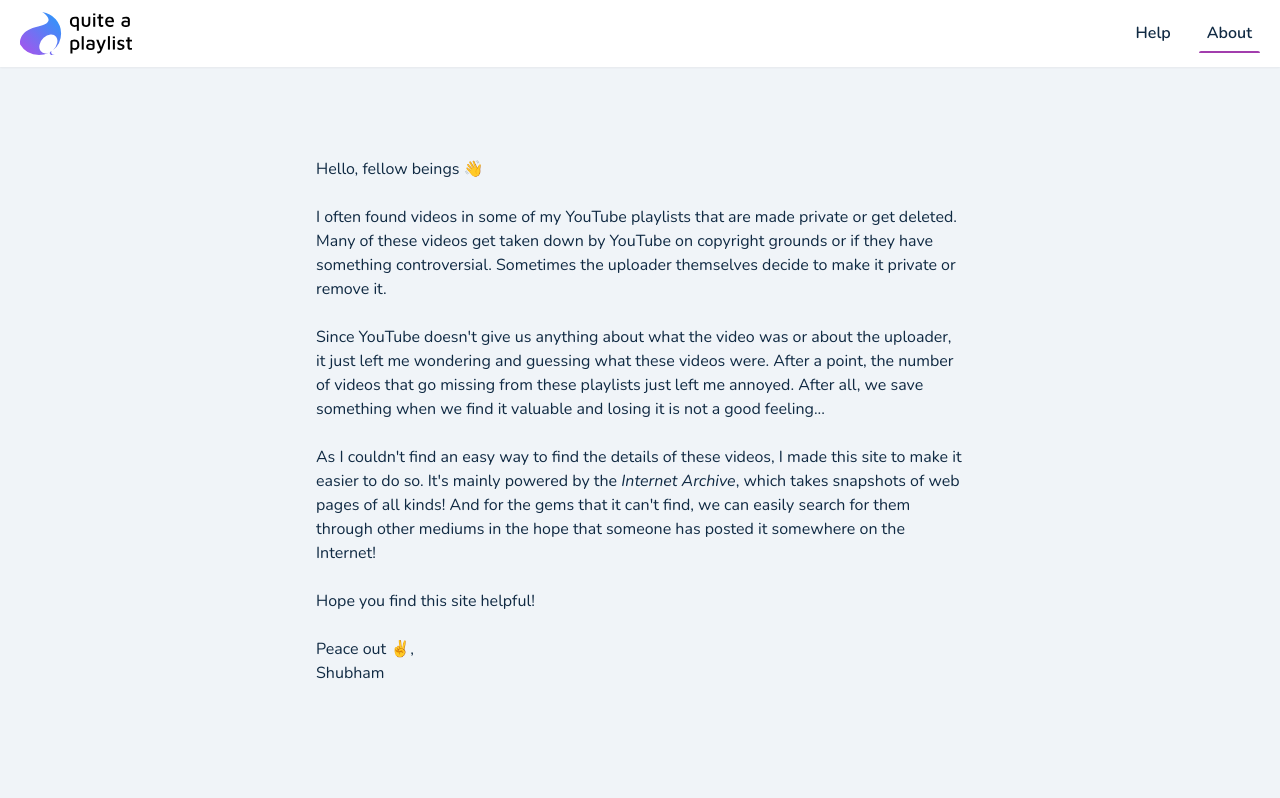
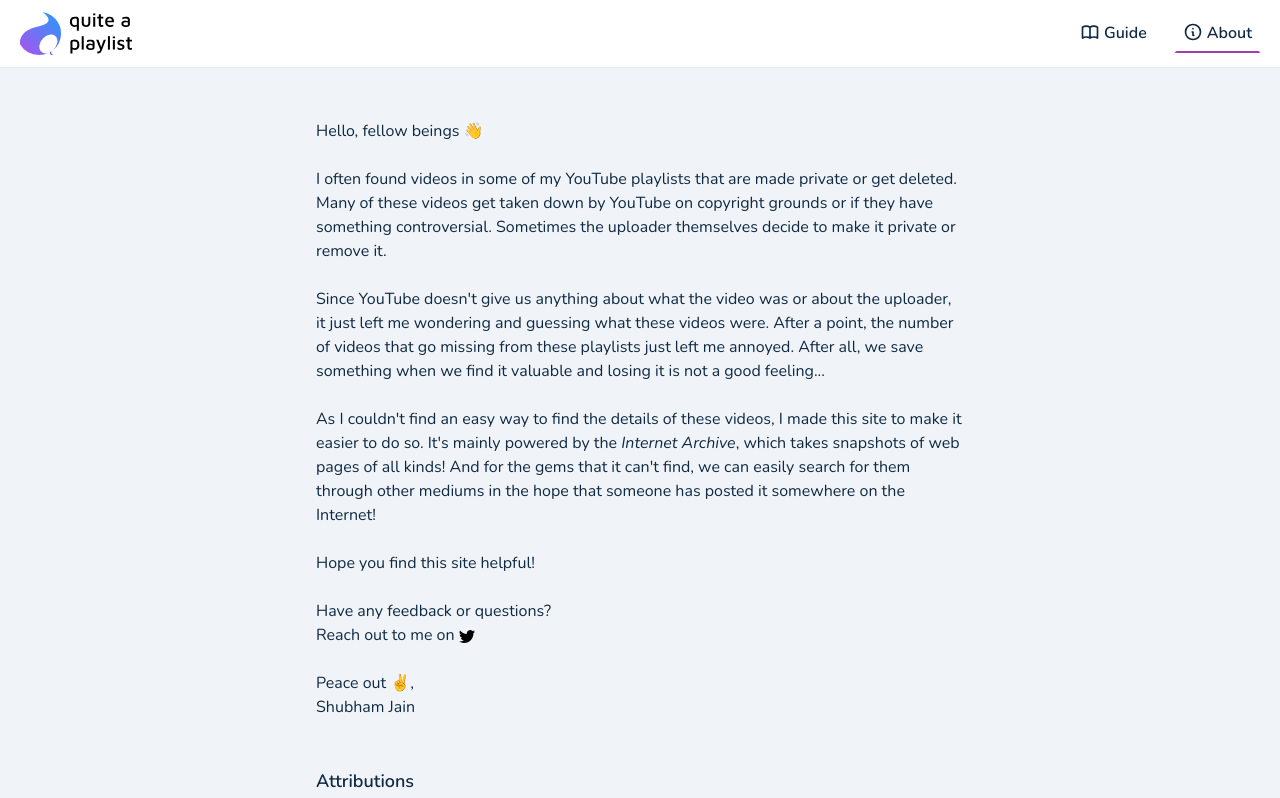
Before and after one commit to shubhamnh/quiteaplaylist, a Vue app: page /about in a window 1280 px wide. Shown: the top 798 px of the page. Built offline with nearby package versions, Linux system fonts and the light colour scheme.

Commit message:
help => guide, attributions, localstorage video, action buttons ui

```diff
--- a/package.json
+++ b/package.json
@@ -3,8 +3,8 @@
   "scripts": {
     "dev": "vite",
     "build": "vue-tsc --noEmit && vite build",
-    "deploystage" : "firebase deploy --only hosting:stage",
-    "deployprod" : "firebase deploy --only hosting:prod",
+    "deploystage": "firebase deploy --only hosting:stage",
+    "deployprod": "firebase deploy --only hosting:prod",
     "serve": "vite preview",
     "build:server": "vite build --ssr src/entry-server.js --outDir dist/server",
     "generate": "vite build --ssrManifest --outDir dist/static && npm run build:server && node prerender"
--- a/src/App.vue
+++ b/src/App.vue
@@ -3,17 +3,24 @@
         <div class="flex flex-row items-center bg-white shadow-sm">
             <ul class="flex flex-row flex-grow justify-between items-center mx-5 my-3">
                 <li><router-link to="/" title="Home"><img class="inline w-28 h-auto" src="./assets/header-logo.svg" alt="quite a playlist"></router-link></li>
-                <div class="flex flex-row gap-4 sm:gap-5">
+                <div class="flex flex-row gap-2 sm:gap-5">
                     <li class="relative group">
-                        <router-link to="/help" v-slot="{ isActive }" class="px-1 sm:px-2 py-2 font-semibold" title="Help">
-                            Help
+                        <router-link to="/guide" v-slot="{ isActive }" class="px-1 sm:px-2 py-2 font-semibold" title="Guide">
+                            <svg xmlns="http://www.w3.org/2000/svg" class="inline align-text-top h-5 w-5" fill="none" viewBox="0 0 24 24" stroke="currentColor">
+                            <path stroke-linecap="round" stroke-linejoin="round" stroke-width="2" d="M12 6.253v13m0-13C10.832 5.477 9.246 5 7.5 5S4.168 5.477 3 6.253v13C4.168 18.477 5.754 18 7.5 18s3.332.477 4.5 1.253m0-13C13.168 5.477 14.754 5 16.5 5c1.747 0 3.332.477 4.5 1.253v13C19.832 18.477 18.247 18 16.5 18c-1.746 0-3.332.477-4.5 1.253" />
+                            </svg>
+                            Guide
+                            <!-- <span class="hidden sm:inline sm:pl-1">Guide</span> -->
                             <span aria-hidden="true" :class="[isActive && '!scale-x-100']" class="absolute -bottom-2 left-0 w-full scale-x-0 transform group-hover:scale-x-100 transition duration-200 ease-in-out mt-1 border-b-2 rounded-t-full border-magenta-500"></span>
                         </router-link>
 
                     </li>
                     <li class="relative group">
                         <router-link to="/about" v-slot="{ isActive }" class="px-2 py-2 font-semibold" title="About">
-                            About
+                            <svg xmlns="http://www.w3.org/2000/svg" class="inline align-text-top h-5 w-5" fill="none" viewBox="0 0 24 24" stroke="currentColor">
+                                <path stroke-linecap="round" stroke-linejoin="round" stroke-width="2" d="M13 16h-1v-4h-1m1-4h.01M21 12a9 9 0 11-18 0 9 9 0 0118 0z" />
+                            </svg>
+                            <span class="hidden sm:inline sm:pl-1">About</span>
                             <span aria-hidden="true" :class="[isActive && '!scale-x-100']" class="absolute -bottom-2 left-0 w-full scale-x-0 transform group-hover:scale-x-100 transition duration-200 ease-in-out mt-1 border-b-2 rounded-t-full border-magenta-500"></span>
                         </router-link>
                     </li>
@@ -34,9 +41,8 @@
         </keep-alive> -->
 
         <div class="py-3 text-center text-sm text-gray-600">
-            <!-- <p>Powered by <a href="https://archive.org/" target="_blank" title="Internet Archive">Internet Archive</a></p> -->
-            <!-- <p>Icons by <a href="https://www.freepik.com"  target="_blank" title="Freepik">Freepik</a> from <a href="https://www.flaticon.com/" target="_blank" title="Flaticon">flaticon.com</a></p> -->
-            <!-- Illustration by <a href="https://icons8.com/illustrations/author/5c07e68d82bcbc0092519bb6">Icons 8</a> from <a href="https://icons8.com/illustrations">Ouch!</a> -->
+            <span>Powered by <a class="hover:underline " href="https://archive.org/" target="_blank" title="Internet Archive">Internet Archive</a></span>
+            <!-- <span><a href="https://twitter.com/shubham_nh" target="_blank" title="Twitter"><img class="inline h-4" src="@/assets/icons/twitter.svg" alt="Twitter"></a></span> -->
         </div>
     </div>
 </template>
@@ -46,5 +52,11 @@
 
 export default defineComponent({
     name: 'App',
+    metaInfo: {
+      // if no sub components specify a metaInfo.title, this title will be used
+      title: 'quite a playlist',
+      // all titles will be injected into this template
+      titleTemplate: '%s - quite a playlist',
+    }
 })
 </script>
--- a/src/components/SearchBar.vue
+++ b/src/components/SearchBar.vue
@@ -41,7 +41,7 @@
                 <p class="inline text-sm"> Could not detect Playlist or Video URL. </p>
             </div>
             <div>
-                <router-link to="/help/#url-accepted" title="Help">
+                <router-link to="/guide/#url-accepted" title="Guide">
                     <svg xmlns="http://www.w3.org/2000/svg" class="h-5 w-5" viewBox="0 0 20 20" fill="currentColor">
                     <path fill-rule="evenodd" d="M18 10a8 8 0 11-16 0 8 8 0 0116 0zm-8-3a1 1 0 00-.867.5 1 1 0 11-1.731-1A3 3 0 0113 8a3.001 3.001 0 01-2 2.83V11a1 1 0 11-2 0v-1a1 1 0 011-1 1 1 0 100-2zm0 8a1 1 0 100-2 1 1 0 000 2z" clip-rule="evenodd" />
                     </svg>
--- a/src/pages/About.vue
+++ b/src/pages/About.vue
@@ -12,7 +12,17 @@
              <br>
              <p>Hope you find this site helpful!</p>
              <br>
-             <p>Peace out ✌️,<br>Shubham</p>
+             <p>Have any feedback or questions?</p>
+             <p>Reach out to me on <a href="https://twitter.com/shubham_nh" target="_blank" title="Twitter"><img class="inline h-4" src="@/assets/icons/twitter.svg" alt="Twitter"></a></p>
+             <br>
+             <p>Peace out ✌️,<br>Shubham Jain</p>
+            <br>
+            <br>
+             <h2 class="text-lg font-semibold">Attributions</h2>
+             <p>Homepage Illustration by <a class="italic hover:underline" href="https://icons8.com/illustrations/author/5c07e68d82bcbc0092519bb6" target="_blank">Icons 8</a> from <a class="italic hover:underline" href="https://icons8.com/illustrations" target="_blank">Ouch!</a></p>
+             <p>Diamond Icon by <a class="italic hover:underline" href="https://www.freepik.com"  target="_blank" title="Freepik">Freepik</a> from <a class="italic hover:underline" href="https://www.flaticon.com/" target="_blank" title="Flaticon">flaticon.com</a></p>
+             <p>Other icons by <a class="italic hover:underline" href="https://heroicons.com/" target="_blank">Heroicons</a>, <a class="italic hover:underline" href="https://icons.getbootstrap.com/" target="_blank">Bootstrap Icons</a> and <a class="italic hover:underline" href="https://iconify.design/" target="_blank">Iconify Design</a></p>
+
         </div>
 
     </div>
@@ -23,5 +33,11 @@
 
 export default defineComponent({
     name: 'About',
+    // metaInfo: {
+    //   title: 'About',
+    //   htmlAttrs: {
+    //     lang: 'en',
+    //   }
+    // }
 })
 </script>
--- a/src/pages/Help.vue
+++ b/src/pages/Guide.vue
@@ -71,6 +71,12 @@
 import { defineComponent } from 'vue'
 
 export default defineComponent({
-    name:'Help'
+    name:'Guide',
+    // metaInfo: {
+    //   title: 'Finding Deleted or Private YouTube video details from Playlists Guide',
+    //   htmlAttrs: {
+    //     lang: 'en',
+    //   }
+    // }
 })
 </script>
--- a/src/router/index.ts
+++ b/src/router/index.ts
@@ -1,5 +1,5 @@
 // import { createMemoryHistory, createRouter as _createRouter, createWebHistory } from 'vue-router'
-import {createRouter, createWebHistory } from 'vue-router'
+import {createRouter, createWebHistory, RouteRecordNormalized } from 'vue-router'
 import Home from '@/pages/Home.vue'
 import Search from '@/pages/Search.vue'
 
@@ -8,12 +8,42 @@
   {
     path: '/',
     name: 'Home',
-    component: Home
+    component: Home,
+    meta: {
+      title: 'quite a playlist - Find deleted or private YouTube videos from Playlists',
+      metaTags: [
+        {
+          name: 'title',
+          content: 'quite a playlist - Find deleted or private YouTube videos from Playlists'
+        },
+        {
+          name: 'description',
+          content: 'Find deleted or private YouTube videos in your playlists with ease!'
+        },
+        {
+          property: 'og:description',
+          content: 'Find deleted or private YouTube videos in your playlists with ease!'
+        }
+      ]
+    },
   },
   {
     path: '/search',
     name: 'Search',
-    component: Search
+    component: Search,
+    meta: {
+      title: 'Search - quite a playlist',
+      metaTags: [
+        {
+          name: 'description',
+          content: 'Search YouTube video details using Playlist or Video URL'
+        },
+        {
+          property: 'og:description',
+          content: 'Search YouTube video details using Playlist or Video URL'
+        }
+      ]
+    },
   },
   {
     path: '/about',
@@ -22,16 +52,53 @@
     // this generates a separate chunk (about.[hash].js) for this route
     // which is lazy-loaded when the route is visited.
     // component: () => import(/* webpackChunkName: "about" */ '../views/About.vue')
-    component: () => import('../pages/About.vue')
+    component: () => import('../pages/About.vue'),
+    meta: {
+      title: 'About - quite a playlist',
+      metaTags: [
+        {
+          name: 'title',
+          content: 'About - quite a playlist'
+        },
+        {
+          name: 'description',
+          content: 'How this app came to be!'
+        },
+        {
+          property: 'og:description',
+          content: 'How this app came to be!'
+        }
+      ]
+    },
   },
   {
-    path: '/help',
-    name: 'Help',
-    component: () => import('../pages/Help.vue')
+    path: '/guide',
+    name: 'Guide',
+    component: () => import('../pages/Guide.vue'),
+    meta: {
+      title: 'How to Find Deleted or Private YouTube video details from Playlists - quite a playlist',
+      metaTags: [
+        {
+          name: 'title',
+          content: 'How to Find Deleted or Private YouTube video details from Playlists - quite a playlist'
+        },
+        {
+          name: 'description',
+          content: 'Tutorial on how to find deleted or private video details quickly.'
+        },
+        {
+          property: 'og:description',
+          content: 'Tutorial on how to find deleted or private video details quickly.'
+        }
+      ]
+    },
   },
   {
       path: '/:pathMatch(.*)',
-      component: () => import('../pages/NotFound.vue')
+      component: () => import('../pages/NotFound.vue'),
+      meta: {
+        title: 'Oops, where are you wandering around? - quite a playlist',
+      },
   }
 ]
 
@@ -69,4 +136,49 @@
   routes
 })
 
+router.beforeEach((to, from, next) => {
+  // This goes through the matched routes from last to first, finding the closest route with a title.
+  // e.g., if we have `/some/deep/nested/route` and `/some`, `/deep`, and `/nested` have titles,
+  // `/nested`'s will be chosen.
+  const nearestWithTitle = to.matched.slice().reverse().find(r => r.meta && r.meta.title);
+
+  // Find the nearest route element with meta tags.
+  const nearestWithMeta = to.matched.slice().reverse().find(r => r.meta && r.meta.metaTags);
+
+  const previousNearestWithMeta = from.matched.slice().reverse().find(r => r.meta && r.meta.metaTags);
+
+  // If a route with a title was found, set the document (page) title to that value.
+  if(nearestWithTitle) {
+    document.title = String(nearestWithTitle.meta.title);
+  } else if(previousNearestWithMeta) {
+    document.title = String(previousNearestWithMeta.meta.title);
+  }
+
+  // Remove any stale meta tags from the document using the key attribute we set below.
+  Array.from(document.querySelectorAll('[data-vue-router-controlled]')).map(el => el.parentNode?.removeChild(el));
+
+  // Skip rendering meta tags if there are none.
+  if(!nearestWithMeta) return next();
+
+  // Turn the meta tag definitions into actual elements in the head.
+  if (nearestWithMeta.meta.metaTags instanceof Array) {
+    nearestWithMeta.meta.metaTags.map((tagDef: any) => {
+        const tag = document.createElement('meta');
+
+        Object.keys(tagDef).forEach(key => {
+          tag.setAttribute(key, tagDef[key]);
+        });
+
+        // We use this to track which meta tags we create so we don't interfere with other ones.
+        tag.setAttribute('data-vue-router-controlled', '');
+
+        return tag;
+      })
+      // Add the meta tags to the document head.
+      .forEach((tag: any) => document.head.appendChild(tag));
+  }
+
+  next();
+});
+
 export default router
--- a/src/types/VideoDetails.d.ts
+++ b/src/types/VideoDetails.d.ts
@@ -4,7 +4,8 @@
 
 interface VideoDetails {
   readonly id: string
-  searchStatus: 0 | 102 | 200 | 204 | 206 | 404 | 500 | 503
+  // searchStatus: 0 | 102 | 200 | 204 | 206 | 404 | 500 | 503
+  searchStatus: Response["status"]
   // 204 Deleted Snapshot
   url: string
   title: string
```
Also changed, not shown: index.html (+3 -9 lines), src/components/VideoDetails.vue (+7 -7 lines), src/main.ts (+20 -0 lines), src/pages/Search.vue (+24 -4 lines), firebase.json, 2 other files (tests, documents, lock files or other folders).
